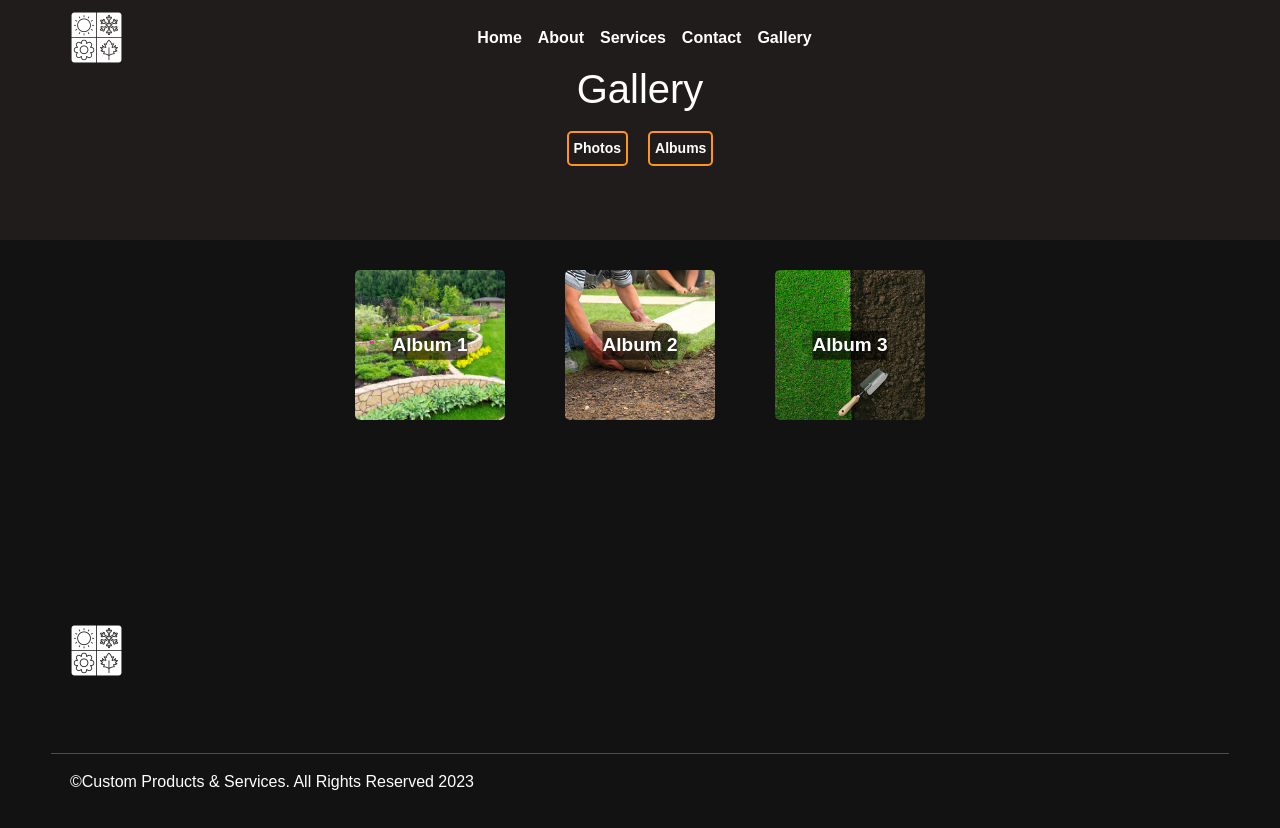
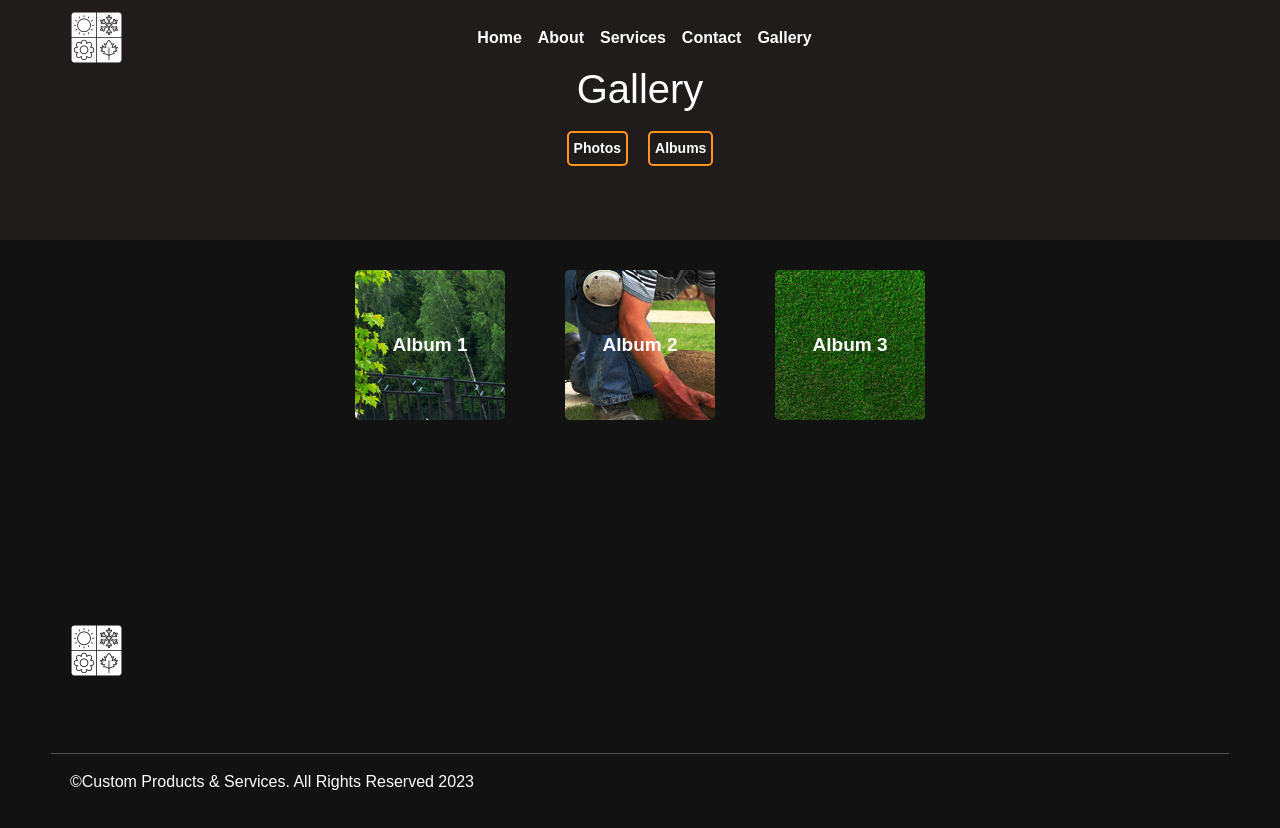
Before and after one commit to MikeAtwood/custom-products, a React (Vite) app: page /gallery in a window 1280 px wide. Both pictures are taken after a click on the button "Albums". Shown: the top 828 px of the page. Built offline with nearby package versions, Linux system fonts and the light colour scheme.

Commit message:
updated album jsx and css

```diff
--- a/src/Gallery.css
+++ b/src/Gallery.css
@@ -97,9 +97,28 @@ h1 {
     position: relative;
     width: 150px;
     height: 150px;
+    border-radius: 5px;
+    overflow: hidden;
+}
+
+.album-button::before {
+    content: "";
+    position: absolute;
+    top: 0;
+    left: 0;
+    width: 100%;
+    height: 100%;
+    background: linear-gradient(rgba(0, 0, 0, 0.3), rgba(0, 0, 0, 0.3));
+    mix-blend-mode: overlay; /* Adjust blend mode for desired effect */
+}
+
+.album-button img {
+    display: block;
+    width: 100%;
+    height: 100%;
     object-fit: cover;
-    border-radius: 5px;
 }
+
 
 .album-name {
     position: absolute;
@@ -110,7 +129,6 @@ h1 {
     font-weight: bold;
     text-align: center;
     font-size: 19px;
-    background-color: rgba(0, 0, 0, 0.6);
 }
 
 
--- a/src/components/Albums.jsx
+++ b/src/components/Albums.jsx
@@ -38,8 +38,12 @@ const Albums = () => {
                     className={`album-item ${selectedAlbum === album ? 'selected' : ''}`}
                     onClick={() => handleAlbumClick(album)}
                     >
-                        <img src={album.photos[0]} alt={album.name} className='album-button' />
+                        <div
+                            className='album-button'
+                            style={{ backgroundImage: `url(${album.photos[0]})` }}
+                        ></div>
                         <span className='album-name'>{album.name}</span>
+
                     </div>
                 ))}
             </div>
```
